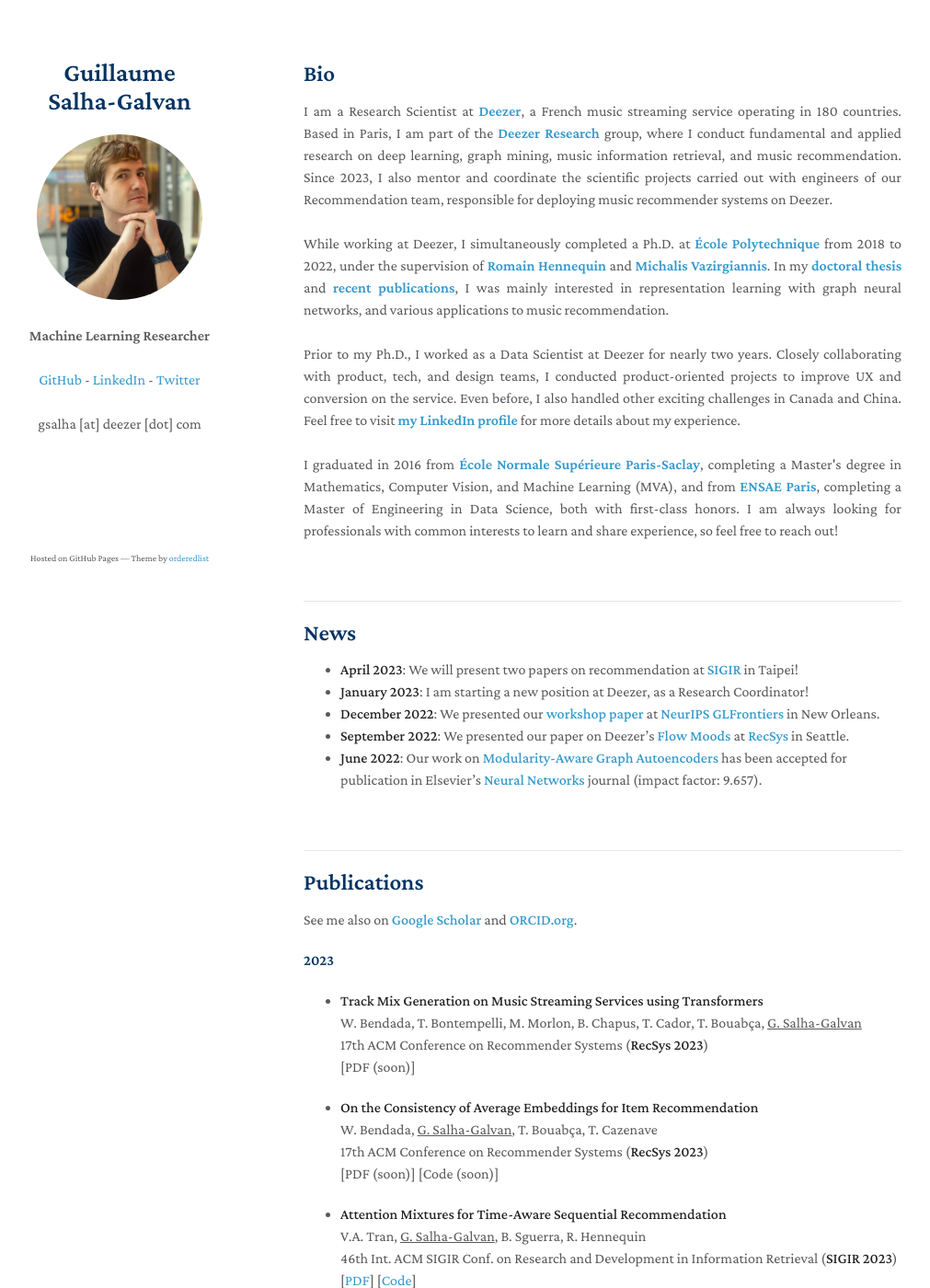
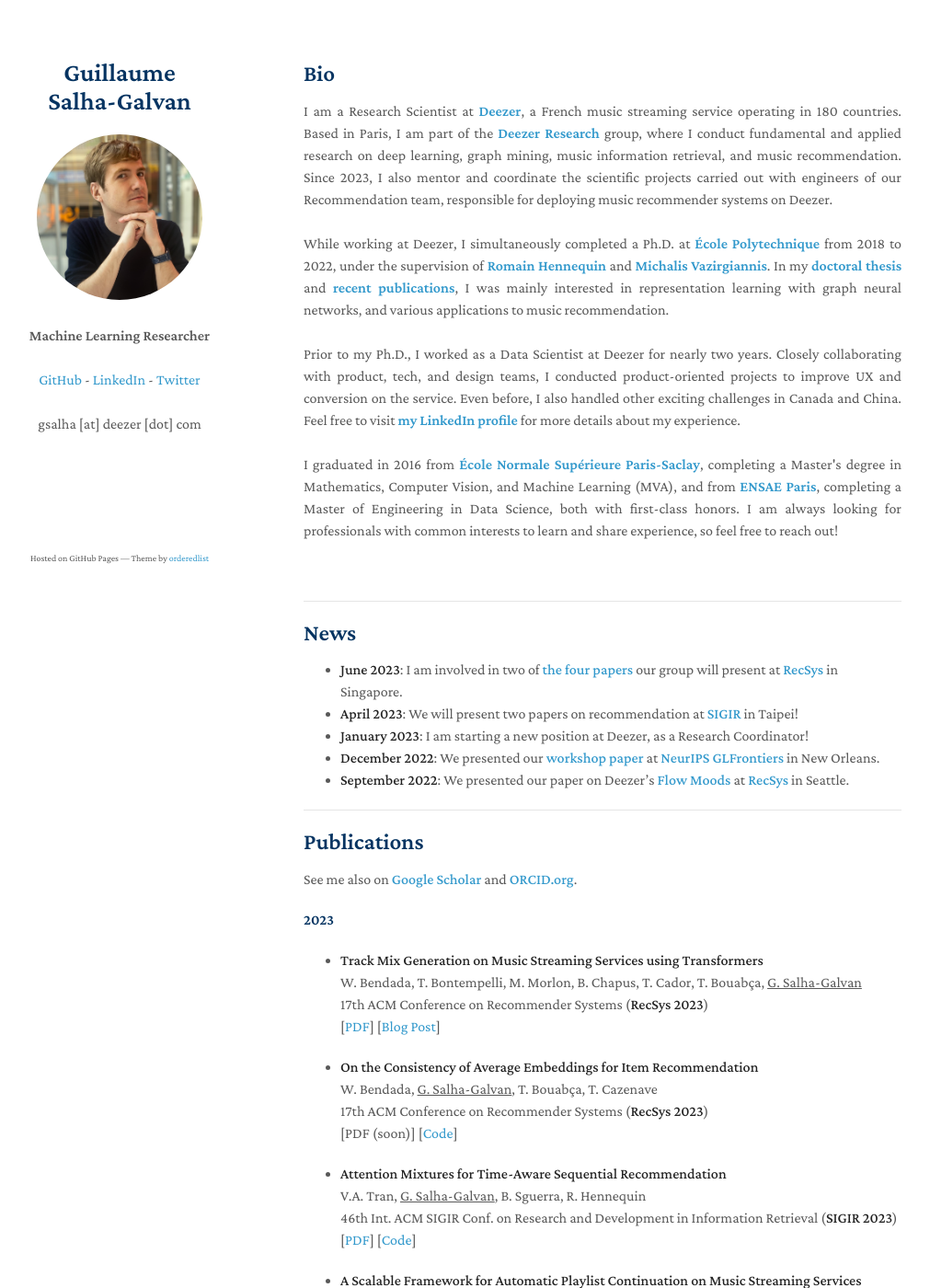
Before and after one commit to GuillaumeSalhaGalvan/GuillaumeSalhaGalvan.github.io, a Jekyll site: the page built from index.md, in a window 1280 px wide and 1400 px high. Shown: the whole window at 92% size, without its empty margins (140-1151 px from the left). Built offline with Jekyll 4.4.1, drawn with Linux system fonts in a browser that asks for light colours; our own code applies the rules of GitHub Pages for plain Markdown files; a script that is not in the unit is left out.

Commit message:
Update index.md

```diff
--- a/index.md
+++ b/index.md
@@ -19,12 +19,11 @@
 
 ## News
 
+-  **June 2023**: I am involved in two of **<a href="https://twitter.com/researchdeezer/status/1676237658069032962" target="_blank">the four papers</a>** our group will present at **<a href="https://recsys.acm.org/recsys23/" target="_blank">RecSys</a>** in Singapore.
 - **April 2023**: We will present two papers on recommendation at **<a href="https://sigir.org/sigir2023/" target="_blank">SIGIR</a>** in Taipei!
 - **January 2023**: I am starting a new position at Deezer, as a Research Coordinator!
 - **December 2022**: We presented our **<a href="https://arxiv.org/pdf/2211.08972.pdf" target="_blank">workshop paper</a>** at **<a href="https://glfrontiers.github.io/" target="_blank">NeurIPS GLFrontiers</a>** in New Orleans.
 - **September 2022**: We presented our paper on Deezer's **<a href="https://www.deezer-blog.com/press/flow-moods/" target="_blank">Flow Moods</a>** at **<a href="https://recsys.acm.org/recsys22/" target="_blank">RecSys</a>** in Seattle.
-- **June 2022**: Our work on **<a href="https://arxiv.org/pdf/2202.00961.pdf" target="_blank">Modularity-Aware Graph Autoencoders</a>** has been accepted for publication in Elsevier's **<a href="https://www.journals.elsevier.com/neural-networks" target="_blank">Neural Networks</a>** journal (impact factor: 9.657).
-
 <br>
 
 ---
@@ -38,12 +37,12 @@
 - **Track Mix Generation on Music Streaming Services using Transformers**<br>
 W. Bendada, T. Bontempelli, M. Morlon, B. Chapus, T. Cador, T. Bouabça, <ins>G. Salha-Galvan</ins> <br>
 17th ACM Conference on Recommender Systems (**RecSys 2023**)  <br>
-[PDF (soon)]
+[<a href="https://arxiv.org/pdf/2307.03045.pdf" target="_blank">PDF</a>] [<a href="https://www.deezer-blog.com/press/deezer-continues-to-boost-in-app-music-discovery-with-improved-mix-feature/"  target="_blank">Blog Post</a>]
 
 - **On the Consistency of Average Embeddings for Item Recommendation**<br>
 W. Bendada, <ins>G. Salha-Galvan</ins>, T. Bouabça, T. Cazenave <br>
 17th ACM Conference on Recommender Systems (**RecSys 2023**)  <br>
-[PDF (soon)] [Code (soon)]
+[PDF (soon)] [<a href="https://github.com/deezer/consistency" target="_blank">Code</a>]
 
 - **Attention Mixtures for Time-Aware Sequential Recommendation**<br>
 V.A. Tran, <ins>G. Salha-Galvan</ins>, B. Sguerra, R. Hennequin <br>
```
